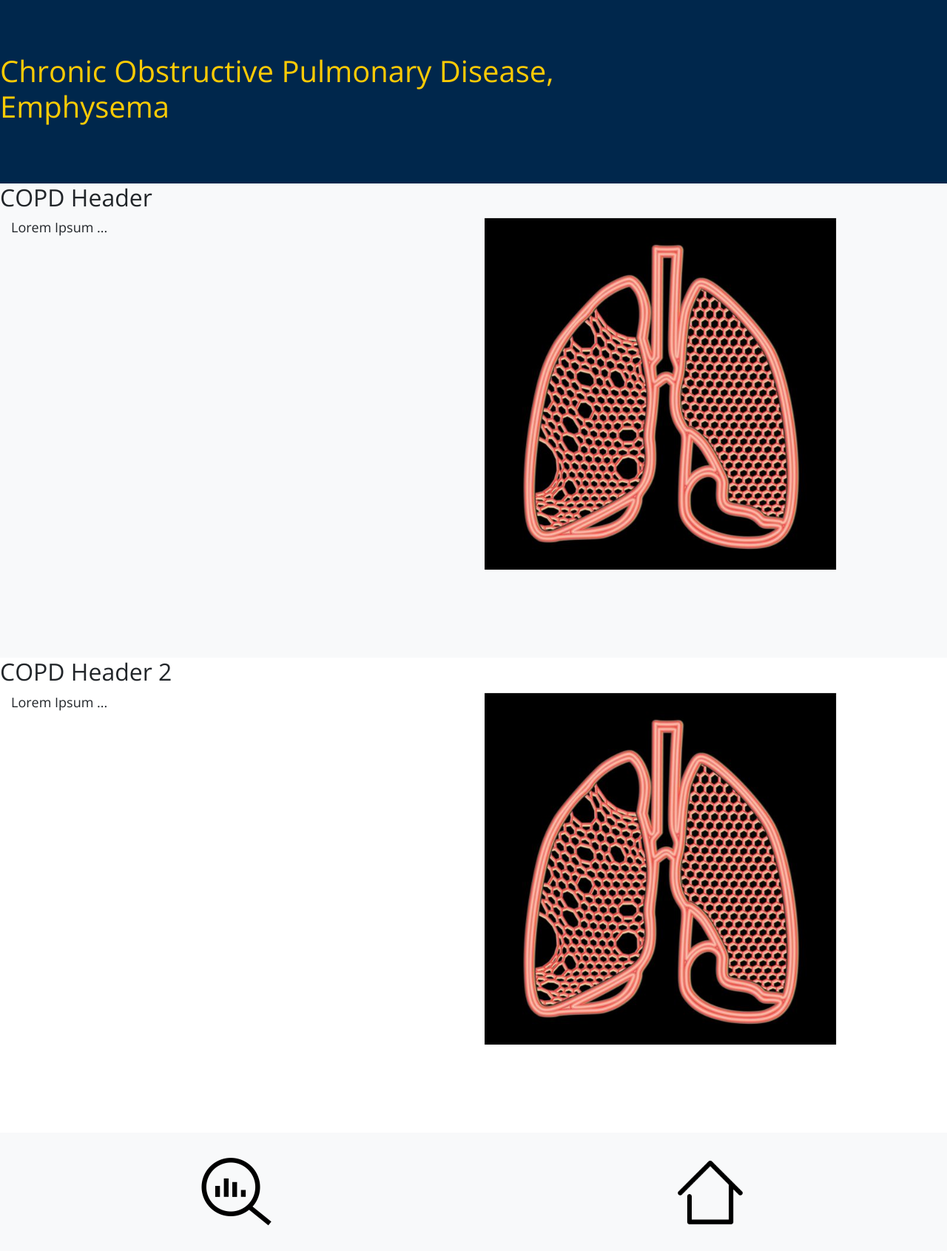
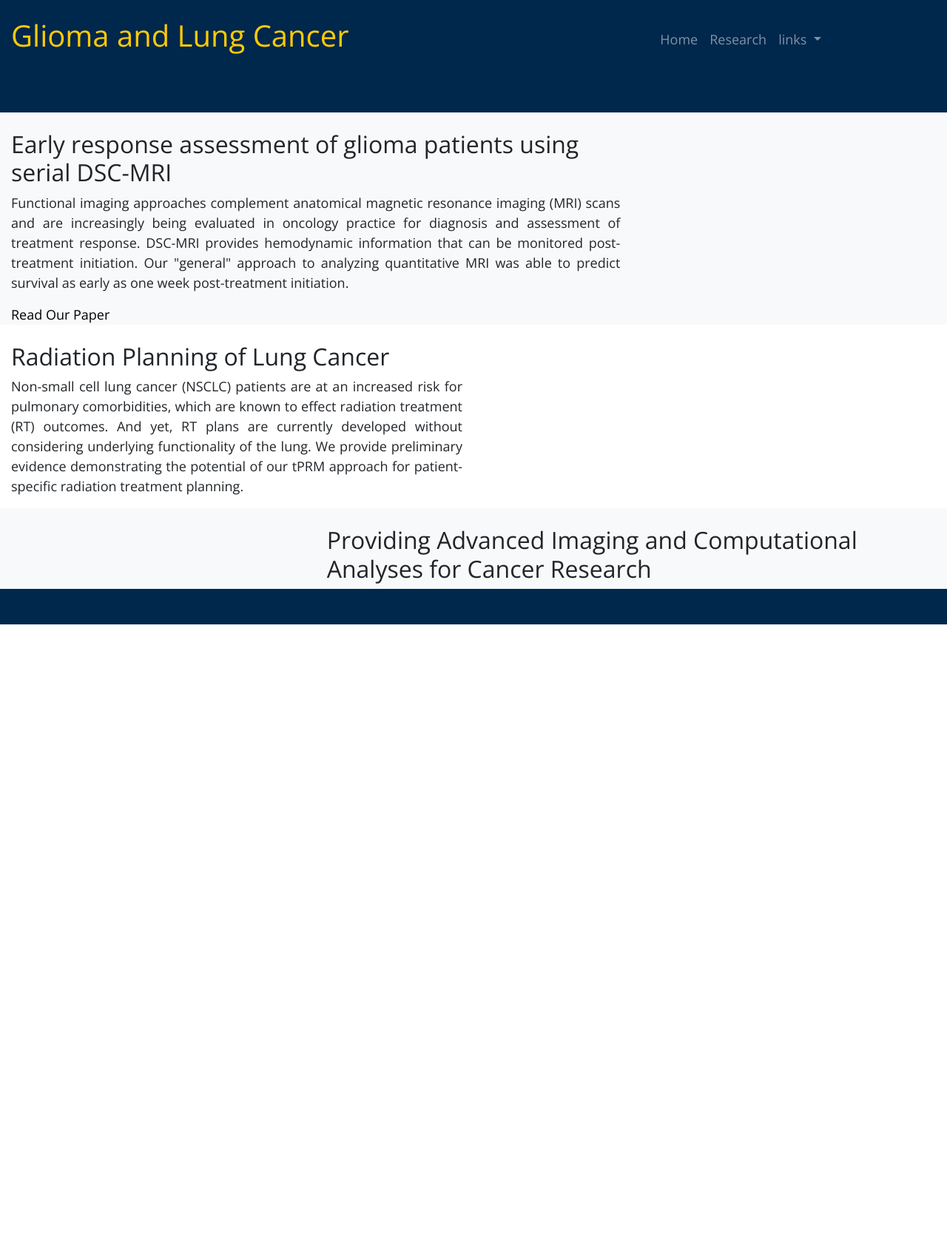
Before and after one commit to jacobfed/cgalbanwebsite, a plain HTML site: page projects/cancer.html in a window 1280 px wide. Shown: the whole page at 74% size. After the commit the page ends 844 px from the top, so only its background shows below. Drawn offline with nearby package versions, Linux system fonts and the light colour scheme; files that its build step writes are made by us from their sources.

Commit message:
Through Cancer Project page

```diff
--- a/projects/cancer.html
+++ b/projects/cancer.html
@@ -36,6 +36,7 @@ p, a {
   font-size: 18px;
   font-family: 'Open Sans', sans-serif;
   font-weight: 300;
+  text-align: justify;
 }
 h1 {
   font-family: 'Open Sans', sans-serif;
@@ -95,58 +96,101 @@ hoverable:hover {
 
 <body>
   <div class="container-fluid" id="um">
-    <br/>
-    <br/>
-    <br/>
     <div class="row">
-      <h1>Chronic Obstructive Pulmonary Disease, <br/>Emphysema</h1>
-    </div>
-    <br/>
-    <br/>
-    <br/>
-  </div>
-  <div class="container-fluid bg-light">
-    <div class="row">
-    <h2><b> COPD Header </b></h2>
-    </div>
-    <div class="row">
-      <div class="col-md-6">
-        <p> Lorem Ipsum ...</p>
+      <div class="col-lg-8">
+        <br/>
+        <h1>Glioma and Lung Cancer</h1>
+        <div class="d-none d-lg-block">
+          <br/></br/><br/>
+        </div>
       </div>
-      <div class="col-md-6">
-        <img  src="../img/emph.jpg" alt="Research Icon" height="80%">
+      <!-- Start of Navbar -->
+      <div class="col-lg-4">
+        <br/>
+        <nav class="navbar-expand-sm navbar navbar-dark">
+          <!-- Brand -->
+          <ul class="navbar-nav">
+            <li class="nav-item"><a class= "nav-link" href="../index.html">Home</a></li>
+            <li class="nav-item"><a class="nav-link" href="../research.html">Research</a></li>
+            <!-- Dropdown -->
+            <li class="nav-item dropdown">
+              <a class="nav-link dropdown-toggle" href="#" id="navbardrop" data-toggle="dropdown">
+                links
+              </a>
+              <div class="dropdown-menu">
+                <a class="dropdown-item" href="https://www.rogelcancercenter.org/">Rogel's UM Cancer Center</a>
+                <a class="dropdown-item" href="https://www.nature.com/articles/nm.1919">Paper 1</a>
+                <!--<a class="dropdown-item" href="#">Link 1</a>
+                <a class="dropdown-item" href="#">Link 2</a>
+                <a class="dropdown-item" href="#">Link 3</a>
+                -->
+              </div>
+            </li>
+          </ul>
+        </nav>
       </div>
     </div>
   </div>
-  <div class="container-fluid">
+  <!-- End of Title and Navbar -->
+
+  <!-- Start of Content Panel-->
+
+  <div class="container-fluid bg-light">
     <div class="row">
-    <h2><b> COPD Header 2</b></h2>
-    </div>
-    <div class="row">
-      <div class="col-md-6">
-        <p> Lorem Ipsum ...</p>
+      <div class="col-lg-8">
+        <br/>
+    <h2><b>Early response assessment of glioma patients using serial DSC-MRI</b></h2>
+    <p>Functional   imaging   approaches   complement   anatomical   magnetic resonance  imaging  (MRI)  scans  and  are  increasingly  being  evaluated in   oncology   practice   for   diagnosis   and   assessment   of   treatment response. DSC-MRI provides hemodynamic information that can be monitored post-treatment initiation. Our "general" approach to analyzing quantitative MRI was able to predict survival as early as one week post-treatment initiation.</p>
+      <a href="https://www.nature.com/articles/nm.1919"> Read Our Paper</a>
       </div>
-      <div class="col-md-6">
-        <img  src="../img/emph.jpg" alt="Research Icon"  height="80%">
+      <div class="col-lg-4">
+        <br/>
+        <img  src="" class="img-fluid">
       </div>
     </div>
   </div>
-  <div class="container-fluid bg-light">
-    <br/>
+  <!-- End of Content Panel-->
+
+  <!-- Start of Content Panel-->
+
+  <div class="container-fluid">
     <div class="row">
-      <div class="col-md-6 text-center">
-        <a href="../research.html">
-          <img  src="../img/research.png" alt="Research Icon" id="icon" height="100px">
-        </a>
+      <div class="col-lg-6">
+        <br/>
+        <h2><b>Radiation Planning of Lung Cancer</b></h2>
+        <p>Non-small cell lung cancer (NSCLC) patients are at an increased risk for pulmonary comorbidities, which are
+        known to effect radiation treatment (RT) outcomes. And yet, RT plans are currently developed without considering
+        underlying functionality of the lung. We provide preliminary evidence demonstrating the potential of our
+        tPRM approach for patient-specific radiation treatment planning.</p>
       </div>
-      <div class="col-md-6 text-center">
-        <a href="../index.html">
-          <img  src="../img/home.png" alt="Home Icon" id="icon" height="100px">
-        </a>
+      <div class="col-lg-6">
+        <br/>
+        <img  src="" class="img-fluid">
       </div>
     </div>
+  </div>
+  <!-- End of Content Panel-->
+
+  <!-- Start of Content Panel-->
+
+  <div class="container-fluid bg-light">
+    <div class="row">
+      <div class="col-lg-4">
+        <br/>
+        <img  src="" height="60%">
+      </div>
+      <div class="col-lg-8">
+        <br/>
+        <h2><b>Providing Advanced Imaging and Computational Analyses for Cancer Research</b></h2>
+      </div>
+    </div>
+  </div>
+  <!-- End of Content Panel-->
+  <!-- Footer Content -->
+  <div class="container-fluid" id="um">
     <br/>
+    <br/>
+
   </div>
-
 </body>
 </html>
```
Also changed, not shown: index.html (+1 -1 lines), projects/bos.html (+11 -5 lines), projects/copd.html (+7 -1 lines), research.html (+10 -7 lines).
